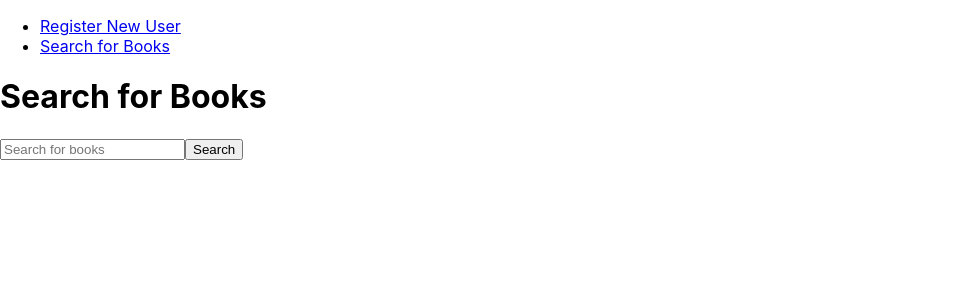
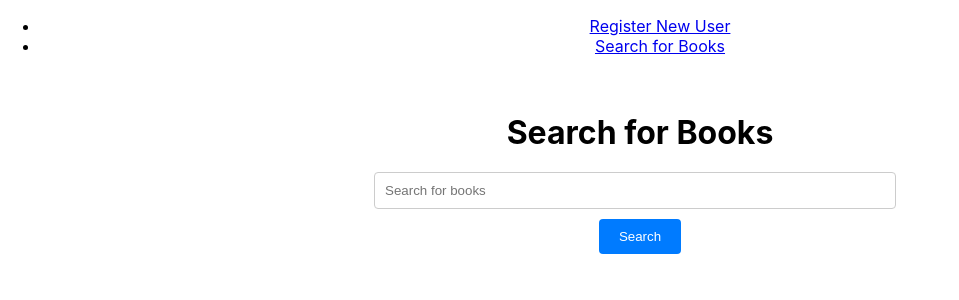
Before and after one commit to drm0011/BookClubAppReact, a React (Create React App) app: page /books in a window 1280 px wide. Shown: the top 300 px of the page, without its empty margins (0-959 px from the left). Built offline with nearby package versions, Linux system fonts and the light colour scheme.

Commit message:
adding reading list function

```diff
--- a/package.json
+++ b/package.json
@@ -8,6 +8,7 @@
     "@testing-library/user-event": "^13.5.0",
     "react": "^18.2.0",
     "react-dom": "^18.2.0",
+    "react-loader-spinner": "^6.1.6",
     "react-router-dom": "^6.22.3",
     "react-scripts": "5.0.1",
     "web-vitals": "^2.1.4"
--- a/src/App.css
+++ b/src/App.css
@@ -28,6 +28,72 @@
   color: #61dafb;
 }
 
+.books-page {
+  padding: 20px;
+  max-width: 600px;
+  margin: auto;
+}
+
+.books-page h1 {
+  text-align: center;
+  margin-bottom: 20px;
+}
+
+.books-list {
+  margin-top: 20px;
+}
+
+.book-item {
+  border-bottom: 1px solid #ccc;
+  padding-bottom: 10px;
+  margin-bottom: 10px;
+}
+
+.book-item h3 {
+  margin: 0 0 5px 0;
+  color: #333;
+}
+
+.book-item p {
+  margin: 0;
+  color: #666;
+}
+
+.search-component {
+  text-align: center;
+  margin-bottom: 20px;
+}
+
+.search-input {
+  padding: 10px;
+  width: calc(100% - 100px);
+  margin-right: 10px;
+  border: 1px solid #ccc;
+  border-radius: 4px;
+  margin-bottom: 10px;
+}
+
+.search-button {
+  padding: 10px 20px;
+  background-color: #007bff;
+  color: white;
+  border: none;
+  border-radius: 4px;
+  cursor: pointer;
+}
+
+.search-button:hover {
+  background-color: #0056b3;
+}
+
+.loading-component {
+  display: flex;
+  flex-direction: column;
+  align-items: center;
+  justify-content: center;
+}
+
+
 @keyframes App-logo-spin {
   from {
     transform: rotate(0deg);
--- a/src/components/BooksComponent.jsx
+++ b/src/components/BooksComponent.jsx
@@ -1,14 +1,33 @@
 import React from 'react';
+
+const handleAddToReadingList = async (bookId) => {
+    const userId = process.env.REACT_APP_USER_ID;
+    const response = await fetch(`${process.env.REACT_APP_API_URL}/readinglist/add`, {
+      method: 'POST',
+      headers: {
+        'Content-Type': 'application/json',
+      },
+      body: JSON.stringify({ userId, bookId }),
+    });
+
+    if (response.ok) {
+      alert('Book added to your reading list!');
+    } else {
+      alert('Failed to add book to reading list.');
+    }
+  };
 
 const BooksComponent = ({ books }) => {
     return (
-        <div>
+        <div className='books-list'>
             {books.map((book, index) => (
-                <div key={index}>
+                <div key={index} className='book-item'>
                     <h3>{book.title /* add error handling for empty title, etc. */}</h3>
                     {/* Check if author_name exists and is an array before joining, otherwise show default text */}
                     <p>{Array.isArray(book.author_name) ? book.author_name.join(', ') : 'Author unknown'}</p>
                     <p>{Array.isArray(book.publish_year) ? book.publish_year.join(', ') : 'Year not available'}</p>
+                    <p>{book.edition_key[0]}</p>
+                    <button onClick={() => handleAddToReadingList(book.id)}>Add to Reading List</button>
                 </div>
             ))}
         </div>
--- a/src/components/BooksPage.jsx
+++ b/src/components/BooksPage.jsx
@@ -1,22 +1,36 @@
 import React, { useState } from 'react';
 import SearchComponent from './SearchComponent';
 import BooksComponent from './BooksComponent';
+import LoadingComponent from './LoadingComponent';
+import '../App.css';
 
 const BooksPage = () => {
     const [books, setBooks] = useState([]);
+    const [isLoading, setIsLoading] = useState(false);
 
     const handleSearch = async (query) => {
-        // Replace 'yourPort' with the actual port number your backend server is running on.
-        const response = await fetch(`${process.env.REACT_APP_API_URL}/books?q=${query}`);
-        const data = await response.json();
-        setBooks(data.docs); // Adjust according to your API response
+        setIsLoading(true);
+        try {
+            const response = await fetch(`${process.env.REACT_APP_API_URL}/books?q=${query}`);
+            const data = await response.json();
+            setBooks(data.docs); // Adjust according to your API response
+        } catch (error) {
+            console.error("Failed to fetch books:", error);
+        } finally {
+            setIsLoading(false); // End loading
+        }
     };
 
+
     return (
-        <div>
+        <div className='books-page'>
             <h1>Search for Books</h1>
             <SearchComponent onSearch={handleSearch} />
-            <BooksComponent books={books} />
+            {isLoading ? (
+                <LoadingComponent />
+            ) : (
+                <BooksComponent books={books} />
+            )}
         </div>
     );
 };
--- /dev/null
+++ b/src/components/LoadingComponent.jsx
@@ -0,0 +1,11 @@
+import React from 'react';
+import { ThreeDots } from 'react-loader-spinner';
+import '../App.css';
+
+const LoadingComponent = () => (
+    <div className='loading-component'>
+        <ThreeDots color="#00BFFF" height={100} width={100} />
+    </div>
+);
+
+export default LoadingComponent;
--- a/src/components/SearchComponent.jsx
+++ b/src/components/SearchComponent.jsx
@@ -1,4 +1,5 @@
 import React, { useState } from 'react';
+import '../App.css';
 
 const SearchComponent = ({ onSearch }) => {
     const [query, setQuery] = useState('');
@@ -8,14 +9,15 @@ const SearchComponent = ({ onSearch }) => {
     };
 
     return (
-        <div>
+        <div className='search-component'>
             <input
                 type="text"
                 value={query}
                 onChange={(e) => setQuery(e.target.value)}
                 placeholder="Search for books"
+                className='search-input'
             />
-            <button onClick={handleSearch}>Search</button>
+            <button onClick={handleSearch} className='search-button'>Search</button>
         </div>
     );
 };
```
Also changed, not shown: 1 other file (tests, documents, lock files or other folders).
